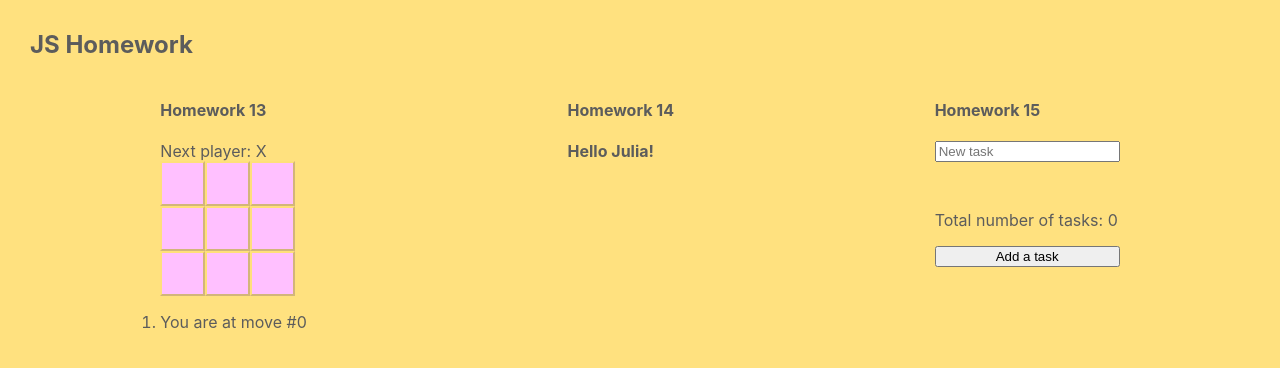
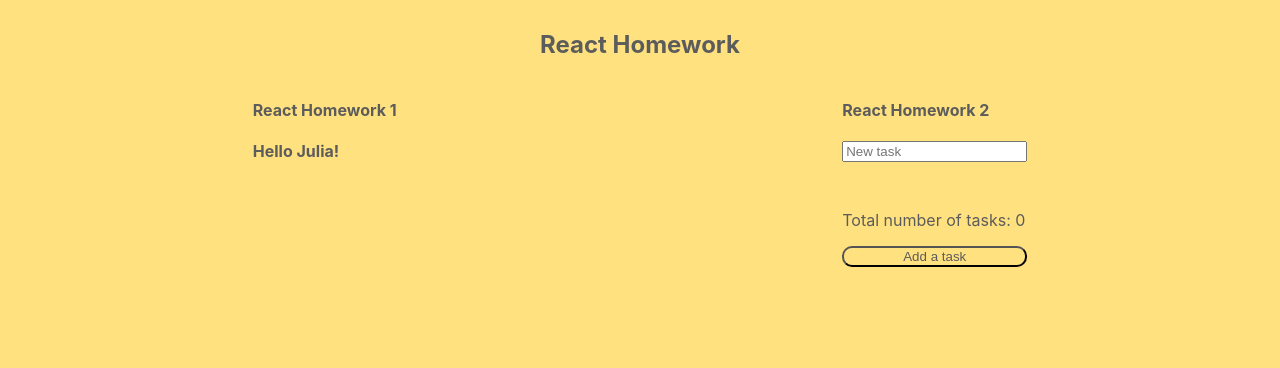
Before and after one commit to JuliaT47/TaskOrganiserReact, a React (Create React App) app: page / in a window 1280 px wide. Shown: the top 368 px of the page. Built offline with nearby package versions, Linux system fonts and the light colour scheme.

Commit message:
React homework 2

```diff
--- a/public/index.html
+++ b/public/index.html
@@ -11,7 +11,7 @@
     <title>React App</title>
   </head>
   <body>
-    <h2>JS Homework</h2>
+    <h2>React Homework</h2>
     <noscript>You need to enable JavaScript to run this app.</noscript>
     <div id="root"></div>
   </body>
--- a/src/App.css
+++ b/src/App.css
@@ -5,6 +5,10 @@ body {
 }
 ol {
   padding: 0;
+}
+h2 {
+  display: flex;
+  justify-content: space-evenly;
 }
 .square {
   width: 45px;
@@ -30,3 +34,13 @@ ol {
   display: flex;
   flex-direction: column;
 }
+button {
+  border-radius: 10px;
+  color: rgb(92, 92, 92);
+  background-color: transparent;
+}
+button:hover {
+  cursor: pointer;
+  background-color: grey;
+  color: rgba(255, 255, 0, 0.518);
+}
--- a/src/App.js
+++ b/src/App.js
@@ -9,10 +9,10 @@ import "./JSHomework7";
 import "./JSHomework8";
 import "./JSHomework11";
 import "./JSHomework13";
-import HelloWorld from "./JSHomework14";
-import { HelloWorldComponent } from "./JSHomework14";
+import HelloWorld from "./ReactHomework1";
+import { HelloWorldComponent } from "./ReactHomework1";
 import Game from "./JSHomework13";
-import { List } from "./JSHomework15";
+import { List } from "./ReactHomework2";
 
 import { useState } from "react";
 import { createElement } from "react";
@@ -22,10 +22,8 @@ function App() {
   return (
     <div className="App">
       <header className="App-header">
-        {" "}
-        <Game />
         <div>
-          <h4>Homework 14</h4>
+          <h4>React Homework 1</h4>
           {component === "functional" ? (
             <HelloWorld />
           ) : (
--- a/src/JSHomework15.js
+++ b/src/ReactHomework2.js
@@ -20,7 +20,7 @@ export function List() {
   };
   return (
     <div className="list">
-      <h4>Homework 15</h4>
+      <h4>React Homework 2</h4>
       <input
         type="text"
         value={newTask}
```
Also changed, not shown: src/ReactHomework1.js (renamed from src/JSHomework14.js).
